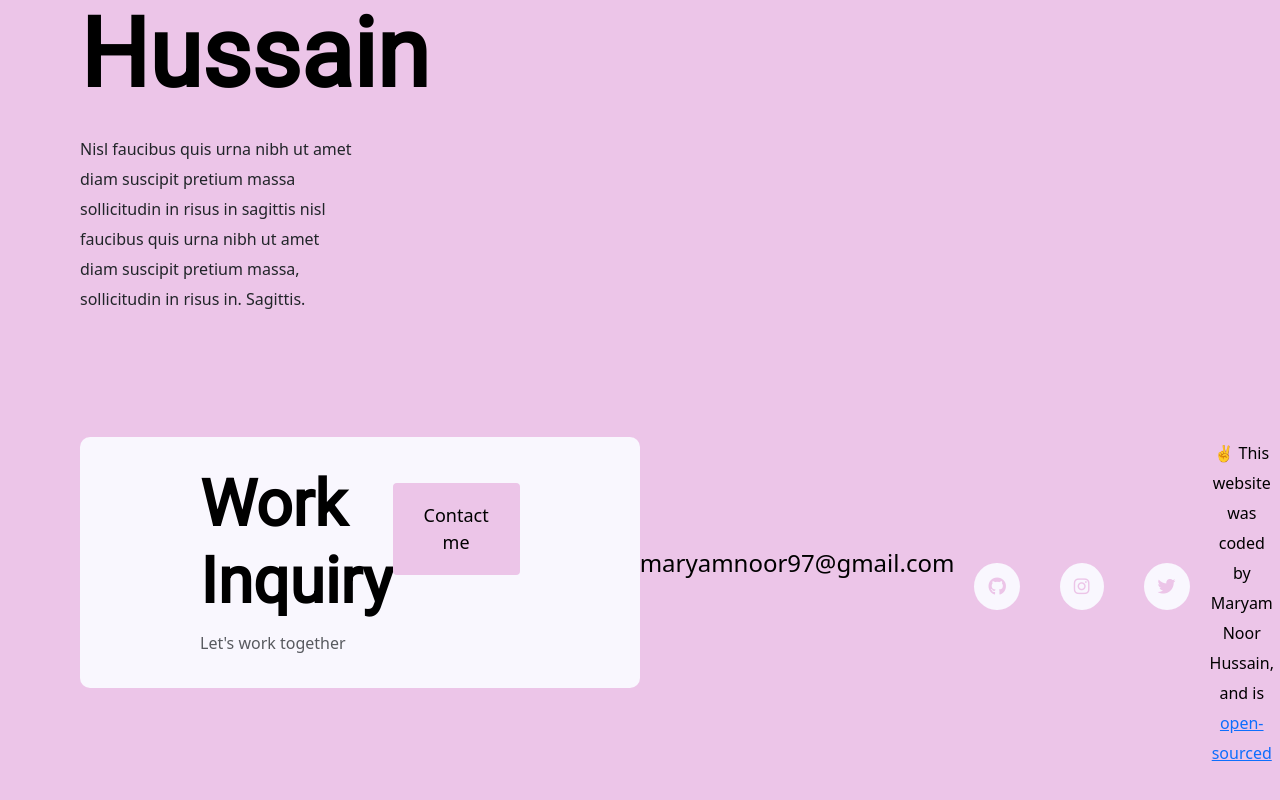
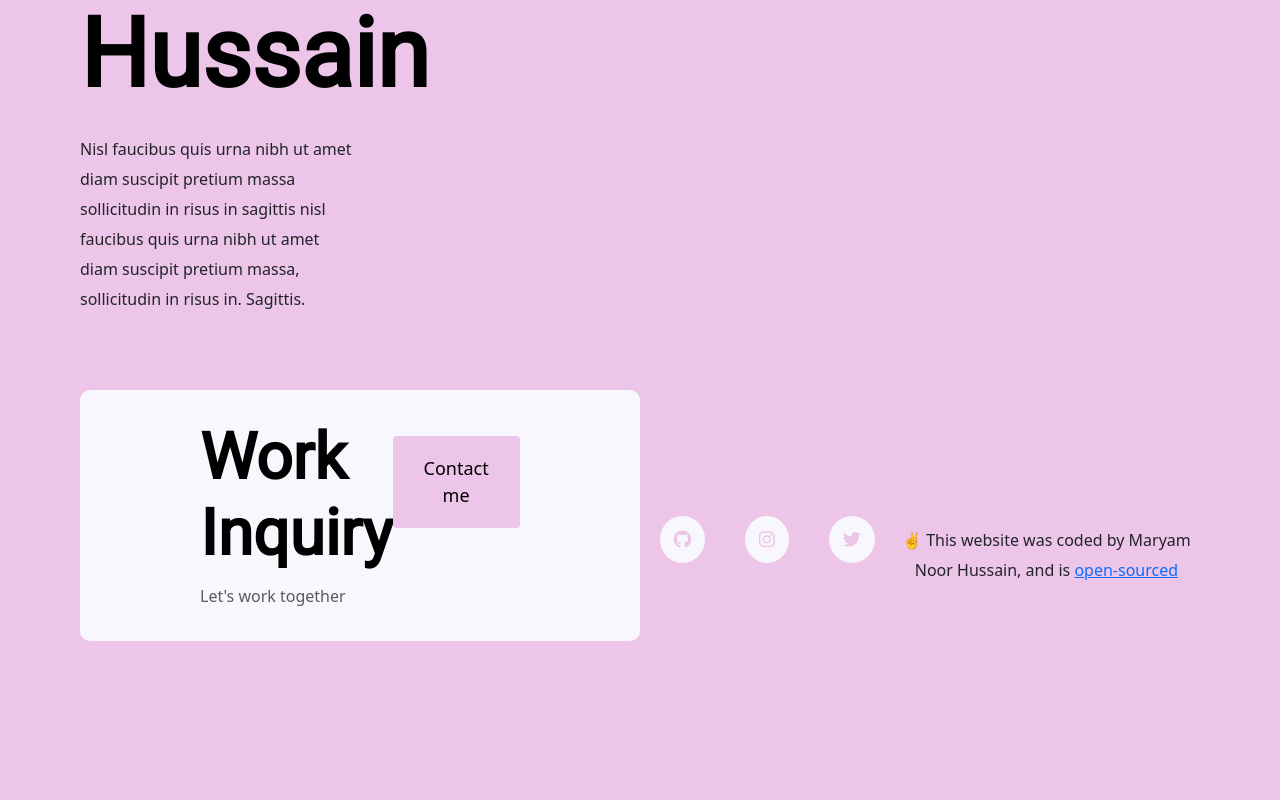
Before and after one commit to Maryam-coding/Portfolio-Project, a plain HTML site: page about.html in a window 1280 px wide. Shown: the part 768-1568 px from the top of the page. After the commit the page ends 1517 px from the top, so only its background shows below. Drawn offline with nearby package versions, Linux system fonts and the light colour scheme.

Commit message:
removed the extra email link

```diff
--- a/about.html
+++ b/about.html
@@ -91,15 +91,7 @@
 			</a>
 		</div>
 	</div>
-	<div class="d-flex justify-content-center mb-5">
-		<a
-			href="mailto:maryamnoor97@gmail.com"
-			class="email-link"
-			title="Email Maryam"
-		>
-			maryamnoor97@gmail.com
-		</a>
-	</div>
+
 	<div class="social-links d-flex justify-content-center">
 		<a
 			href="https://www.github.com/Maryam-coding"
--- a/style/portfolio-project.css
+++ b/style/portfolio-project.css
@@ -62,49 +62,6 @@ h1 {
     margin: 30px;
   }
 
-
-footer {
-    margin: 60px 0;
-  }
-
-  footer .contact-box {
-    background: var(--secondary-color);
-    padding: 30px 120px;
-    border-radius: 10px;
-  }
-
-  footer .contact-box p {
-    margin: 0;
-  }
-
-  footer .email-link {
-    text-decoration: none;
-    color: black;
-    font-size: 24px;
-  }
-
-  footer .email-link:hover {
-    color: var(--branding-color);
-  }
-
-  footer .social-links a {
-    margin: 0 20px;
-    color: var(--branding-color);
-    background: var(--secondary-color);
-    padding: 10px 14px;
-    border-radius: 50%;
-    font-size: 18px;
-    transition: all 100ms ease-in-out;
-  }
-
-  footer .social-links a:hover {
-    color: var(--branding-color);
-    background: var(--branding-color);
-  }
-footer{
-    color:var(--primary-color);
-    margin: 60px 0;
-}
 
 .container{
     display: flex;
@@ -177,6 +134,47 @@ footer{
     margin-left: 15px;
     margin-right: 15px;
 }
+
+footer {
+    margin: 60px 0;
+  }
+
+  footer .contact-box {
+    background: var(--secondary-color);
+    padding: 30px 120px;
+    border-radius: 10px;
+  }
+
+  footer .contact-box p {
+    margin: 0;
+  }
+
+  footer .email-link {
+    text-decoration: none;
+    color: black;
+    font-size: 24px;
+  }
+
+  footer .email-link:hover {
+    color: var(--branding-color);
+  }
+
+  footer .social-links a {
+    margin: 0 20px;
+    color: var(--branding-color);
+    background: var(--secondary-color);
+    padding: 10px 14px;
+    border-radius: 50%;
+    font-size: 18px;
+    transition: all 100ms ease-in-out;
+  }
+
+  footer .social-links a:hover {
+    color: white;
+    background: var(--branding-color);
+  }
+
+
   @media (max-width: 900px) {
     h1 {
       font-size: 44px;
```
Also changed, not shown: contact.html (+1 -9 lines), index.html (+1 -9 lines), work.html (+1 -9 lines).
